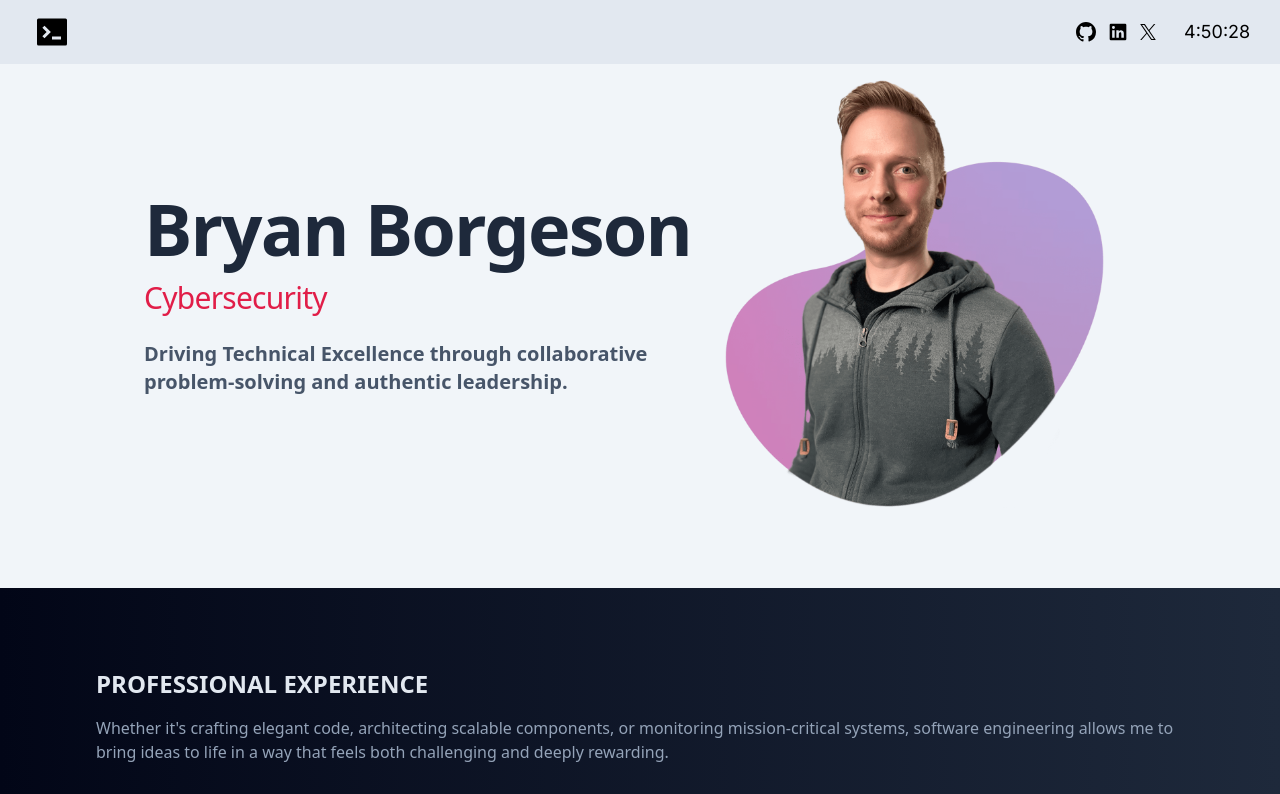
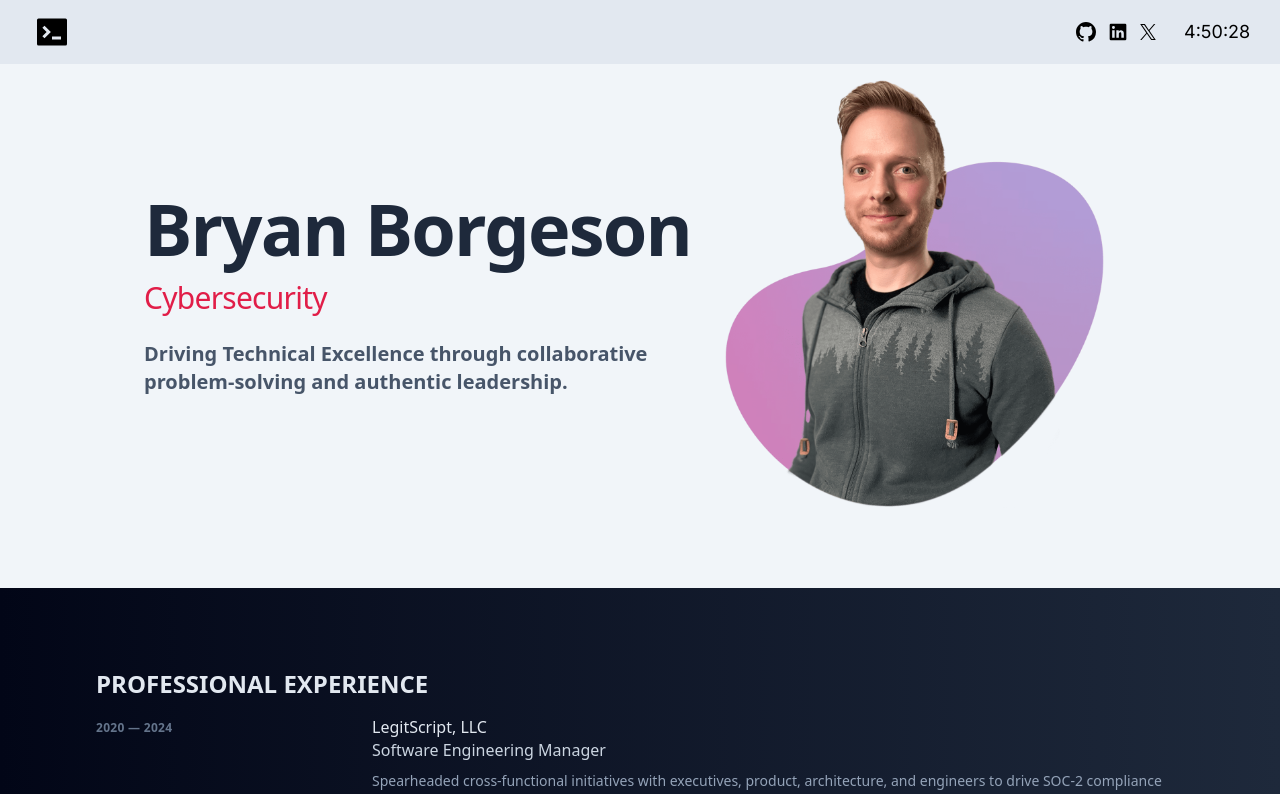
Before and after one commit to bryborge/portfolio, a Next.js app: page / in a window 1280 px wide. Shown: the top 794 px of the page. Built offline with nearby package versions, Linux system fonts and the light colour scheme.

Commit message:
remove superfluous text

```diff
--- a/app/components/ExperienceSection/index.tsx
+++ b/app/components/ExperienceSection/index.tsx
@@ -12,11 +12,6 @@ const ExperienceSection = (): JSX.Element => {
       <h3 className="text-xl md:text-2xl font-bold leading-snug text-slate-200 mb-4 uppercase">
         Professional Experience
       </h3>
-      <p className="mb-8">
-        Whether it&#39;s crafting elegant code, architecting scalable components, or monitoring mission-critical
-        systems, software engineering allows me to bring ideas to life in a way that feels both challenging and deeply
-        rewarding.
-      </p>
 
       <Timeline />
 
```
